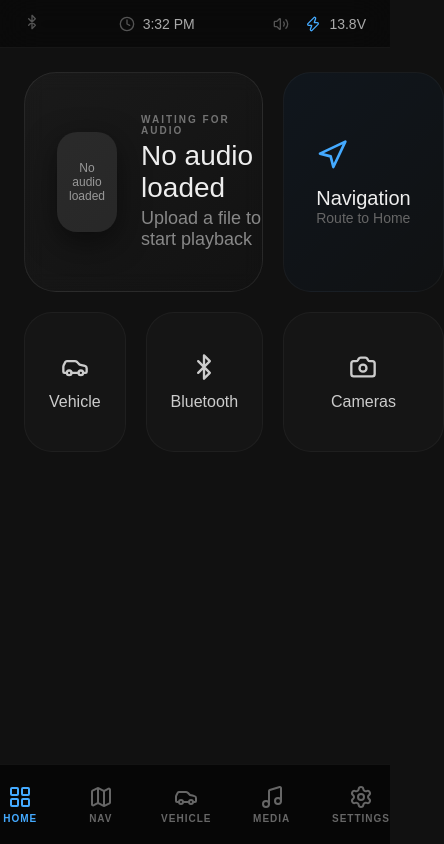
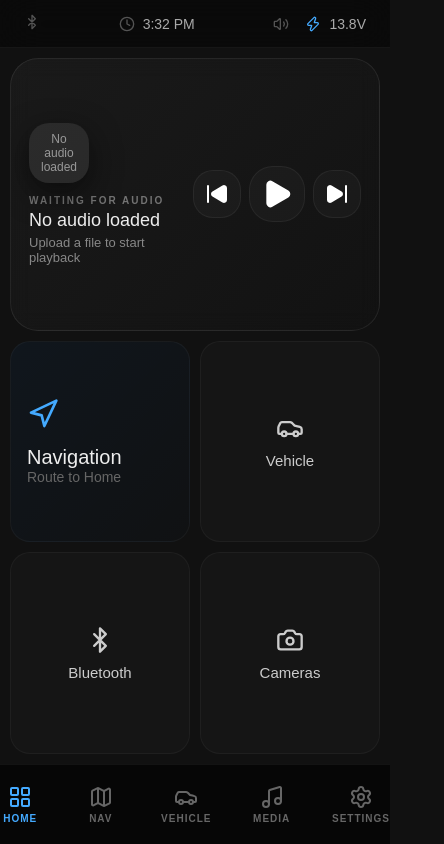
Before and after one commit to tahp/dashcore, a React app in the folder frontend/: page / in a window 390 px wide. Shown: the whole page, 444 px wide, since content can reach past the window. Built offline with nearby package versions, Linux system fonts and the light colour scheme; the HTML template or start-up script is replaced by a standard one.

Commit message:
Fix home screen overflow on small displays

```diff
--- a/frontend/src/index.css
+++ b/frontend/src/index.css
@@ -9,11 +9,18 @@ body {
   background: #111;
   color: white;
   font-family: sans-serif;
+  overflow: hidden;
+}
+
+#root {
+  min-height: 100vh;
 }
 
 .app {
-  width: 100vw;
+  width: 100%;
+  max-width: 100%;
   height: 100vh;
+  overflow: hidden;
 
   display: flex;
   flex-direction: column;
@@ -61,28 +68,35 @@ body {
 /* Base layout refinement */
 .content {
   flex: 1;
+  min-height: 0;
   width: 100%;
   padding: 0;
   display: block; /* Remove centering to allow grid to fill */
+  overflow: hidden;
 }
 
 .home-screen {
   height: 100%;
+  min-height: 0;
   display: grid;
-  grid-template-columns: 1fr 1fr 1fr;
-  grid-template-rows: auto 1fr;
-  gap: 20px;
-  padding: 24px;
+  grid-template-columns: repeat(3, minmax(0, 1fr));
+  grid-template-rows: minmax(0, 1.2fr) minmax(0, 0.9fr);
+  gap: 16px;
+  padding: 16px;
+  box-sizing: border-box;
+  align-content: stretch;
 }
 
 /* Hero Card - Asymmetrical Positioning */
 .hero-card {
   grid-column: span 2;
-  height: 220px;
+  min-height: 0;
+  height: 100%;
+  min-height: 160px;
   background: linear-gradient(135deg, rgba(40, 40, 40, 0.4) 0%, rgba(20, 20, 20, 0.4) 100%);
   border: 1px solid rgba(255, 255, 255, 0.08);
-  border-radius: 32px;
-  padding: 32px;
+  border-radius: 28px;
+  padding: 20px 24px;
   display: flex;
   justify-content: space-between;
   align-items: center;
@@ -176,16 +190,18 @@ body {
 
 /* Quick Action Cards */
 .quick-action {
+  min-height: 0;
+  height: 100%;
   background: rgba(255, 255, 255, 0.02);
   border: 1px solid rgba(255, 255, 255, 0.04);
-  border-radius: 28px;
-  padding: 24px;
+  border-radius: 24px;
+  padding: 18px;
   display: flex;
   flex-direction: column;
   justify-content: center;
   align-items: center;
-  gap: 12px;
-  font-size: 16px;
+  gap: 10px;
+  font-size: 15px;
   font-weight: 500;
   color: #ccc;
   transition: all 0.3s ease;
@@ -193,10 +209,11 @@ body {
 
 .nav-card {
   grid-column: span 1;
-  height: 220px;
+  min-height: 0;
+  height: 100%;
   flex-direction: row;
   justify-content: flex-start;
-  padding: 32px;
+  padding: 20px;
   background: linear-gradient(135deg, rgba(0, 120, 255, 0.05) 0%, rgba(0, 120, 255, 0.01) 100%);
 }
 
@@ -236,8 +253,65 @@ body {
   100% { opacity: 1; }
 }
 
+@media (max-width: 900px) {
+  .home-screen {
+    grid-template-columns: repeat(2, minmax(0, 1fr));
+    grid-template-rows: minmax(0, 1.15fr) repeat(2, minmax(0, 0.85fr));
+    gap: 10px;
+    padding: 10px;
+  }
+
+  .hero-card {
+    grid-column: span 2;
+    padding: 16px 18px;
+  }
+
+  .media-content {
+    flex-direction: column;
+    align-items: flex-start;
+    gap: 12px;
+  }
+
+  .album-art {
+    width: 60px;
+    height: 60px;
+  }
+
+  .media-info h2 {
+    font-size: 18px;
+  }
+
+  .media-info p {
+    font-size: 13px;
+  }
+
+  .media-controls {
+    gap: 8px;
+  }
+
+  .btn-primary {
+    width: 56px;
+    height: 56px;
+  }
+
+  .btn-secondary {
+    width: 48px;
+    height: 48px;
+  }
+
+  .quick-action {
+    padding: 14px;
+    border-radius: 20px;
+  }
+
+  .nav-card {
+    padding: 16px;
+  }
+}
+
 .vehicle-card, .bt-card, .camera-card {
-  height: 140px;
+  min-height: 0;
+  height: 100%;
 }
 
 /* Dock Refinement */
```
